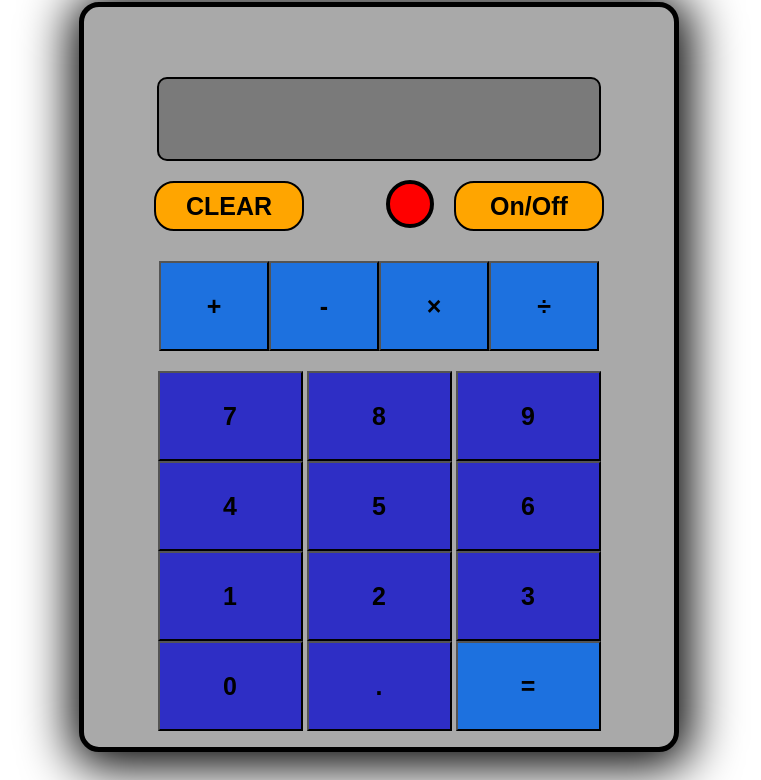
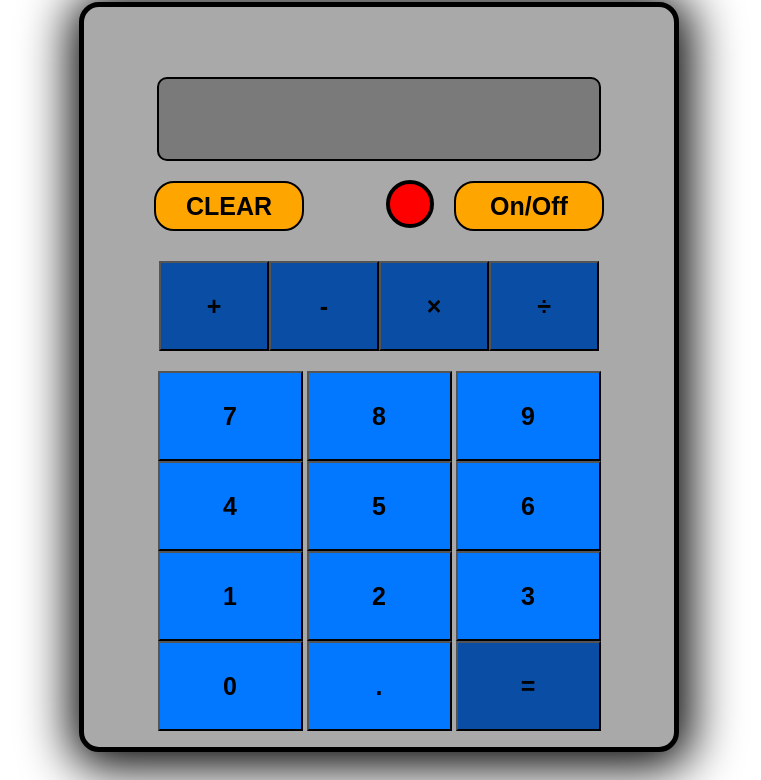
Before and after one commit to lmm588/Calculator, a plain HTML site: page index.html in a window 1280 px wide. Shown: the part 104-884 px from the top of the page, without its empty margins (261-1022 px from the left). Drawn offline with Linux system fonts and the light colour scheme; a web font is replaced by a local one.

Commit message:
Minor css tweak

```diff
--- a/Style.css
+++ b/Style.css
@@ -108,11 +108,11 @@
 }
 
 .calculator-top-row button {
-    background-color: rgb(29, 113, 223);
+    background-color: rgb(9, 77, 165)
 }
 
 .calculator-row button {
-    background: rgb(46, 46, 197);
+    background: rgb(1, 120, 255);
 }
 
 
@@ -153,5 +153,5 @@
 }
 
 .equals-button {
-    background-color: rgb(29, 113, 223) !important;
+    background-color: rgb(9, 77, 165) !important;
 }
```
